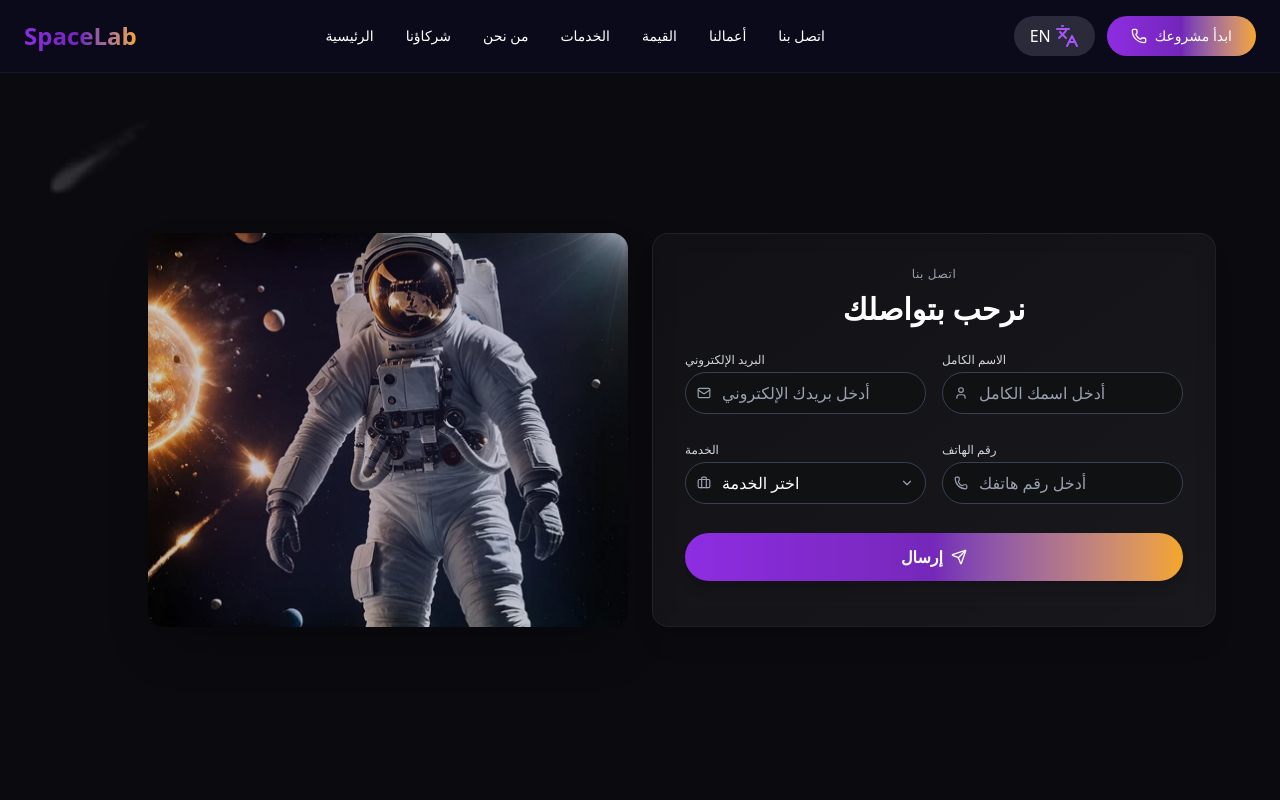
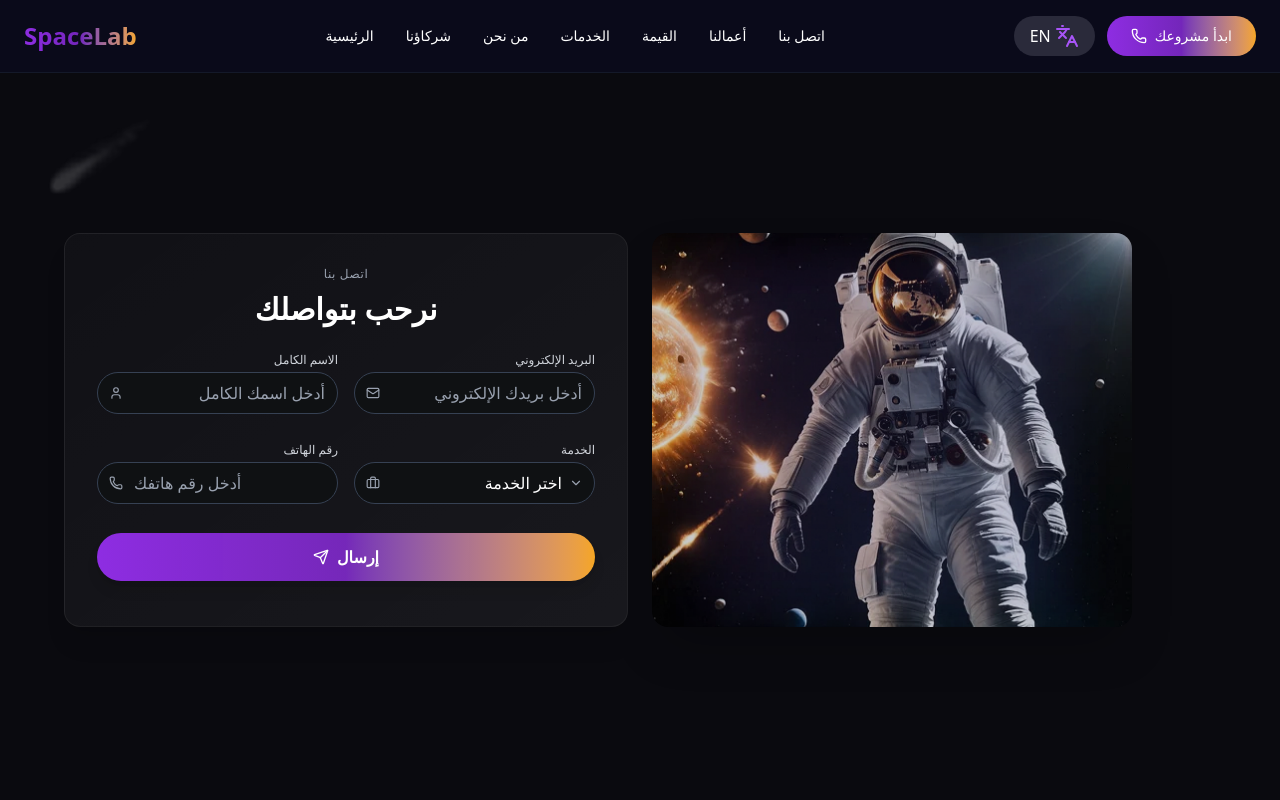
Before and after one commit to hamdymohamedak/SpaceLab, a React (Vite) app: page /contact in a window 1280 px wide. Shown: the top 800 px of the page. Built offline with nearby package versions, Linux system fonts and the light colour scheme.

Commit message:
refactor(contact)

```diff
--- a/src/Components/Contact/Contact.jsx
+++ b/src/Components/Contact/Contact.jsx
@@ -1,13 +1,42 @@
-import React from "react";
+import React, { useEffect, useRef } from "react";
 import { Send, Mail, User, Phone, Briefcase, ChevronDown } from "lucide-react";
 import ManAtSpace from "../../assets/Contact/ManAtSpace.webp";
 import BlurAtManAtSpace from "../../assets/Contact/Blur.webp";
 import star from "../../assets/Contact/Star.webp";
-// import bottomStar from "../../assets/Contact/BottomStar.png";
 import { useTranslation } from "react-i18next";
+import styles from "./Contact.module.css";
 
 export default function Contact() {
-    const { t } = useTranslation();
+    const { t, i18n } = useTranslation();
+    const contentSectionRef = useRef(null); // For parent div in desktop and mobile
+
+    useEffect(() => {
+        document.documentElement.setAttribute('dir', i18n.language === 'ar' ? 'rtl' : 'ltr');
+
+        const observerOptions = {
+            root: null,
+            rootMargin: '0px',
+            threshold: 0.1,
+        };
+
+        const observer = new IntersectionObserver((entries) => {
+            entries.forEach((entry) => {
+                if (entry.isIntersecting) {
+                    entry.target.classList.add(styles.card);
+                    entry.target.classList.remove(styles.noAnimation);
+                } else {
+                    entry.target.classList.remove(styles.card);
+                    entry.target.classList.add(styles.noAnimation);
+                }
+            });
+        }, observerOptions);
+
+        if (contentSectionRef.current) observer.observe(contentSectionRef.current);
+
+        return () => {
+            if (contentSectionRef.current) observer.unobserve(contentSectionRef.current);
+        };
+    }, [i18n.language]);
 
     const handleSubmit = (e) => {
         e.preventDefault();
@@ -16,12 +45,10 @@ export default function Contact() {
     };
 
     return (
-        <section className="relative w-full min-h-screen bg-[#0A0A0F] flex flex-col md:flex-row items-center justify-center py-8 sm:py-12 md:py-16 px-4 sm:px-6 md:px-8 overflow-visible">
-
+        <section className={`relative w-full min-h-screen bg-[#0A0A0F] flex flex-col md:flex-row items-center justify-center py-8 sm:py-12 md:py-16 px-4 sm:px-6 md:px-8 overflow-visible ${i18n.language === 'ar' ? 'text-right' : 'text-left'}`} dir={i18n.language === 'ar' ? 'rtl' : 'ltr'}>
             <img loading="lazy" src={star} alt="star" className="absolute w-30 top-10 left-10 opacity-80" />
 
-            <div className="max-w-full sm:max-w-3xl md:max-w-4xl lg:max-w-6xl mx-auto w-full flex flex-col md:flex-row gap-6">
-
+            <div ref={contentSectionRef} className={`max-w-full sm:max-w-3xl md:max-w-4xl lg:max-w-6xl mx-auto w-full flex flex-col md:flex-row gap-6 ${styles.noAnimation}`}>
                 <div className="flex justify-center md:justify-end w-full md:w-1/2 relative">
                     <div className="relative w-full max-w-[480px] rounded-2xl overflow-hidden shadow-2xl md:h-[calc(100%+4rem-150px)]">
                         <img
@@ -31,7 +58,7 @@ export default function Contact() {
                             className="w-full h-full object-cover"
                         />
                         <img
-                        loading="lazy"
+                            loading="lazy"
                             src={BlurAtManAtSpace}
                             alt="Blur effect"
                             className="absolute inset-0 w-full h-full object-cover z-10 pointer-events-none"
@@ -51,7 +78,6 @@ export default function Contact() {
                         </div>
 
                         <form onSubmit={handleSubmit} className="grid grid-cols-1 sm:grid-cols-2 gap-4 flex-grow">
-
                             <label className="flex flex-col">
                                 <span className="text-xs text-gray-300 mb-1">{t("contact.labels.email")}</span>
                                 <div className="relative">
@@ -66,7 +92,6 @@ export default function Contact() {
                                 </div>
                             </label>
 
-
                             <label className="flex flex-col">
                                 <span className="text-xs text-gray-300 mb-1">{t("contact.labels.fullName")}</span>
                                 <div className="relative">
@@ -80,7 +105,6 @@ export default function Contact() {
                                     />
                                 </div>
                             </label>
-
 
                             <label className="flex flex-col">
                                 <span className="text-xs text-gray-300 mb-1">{t("contact.labels.service")}</span>
@@ -101,7 +125,6 @@ export default function Contact() {
                                 </div>
                             </label>
 
-
                             <label className="flex flex-col">
                                 <span className="text-xs text-gray-300 mb-1">{t("contact.labels.phone")}</span>
                                 <div className="relative">
@@ -114,7 +137,6 @@ export default function Contact() {
                                     />
                                 </div>
                             </label>
-
 
                             <div className="sm:col-span-2">
                                 <button
--- /dev/null
+++ b/src/Components/Contact/Contact.module.css
@@ -0,0 +1,20 @@
+@keyframes slideInFromRight {
+  0% {
+    transform: translateX(50px);
+    opacity: 0;
+  }
+  100% {
+    transform: translateX(0);
+    opacity: 1;
+  }
+}
+
+.card {
+  animation: slideInFromRight 0.8s ease-out forwards;
+}
+
+.no-animation {
+  animation: none !important;
+  transform: translateX(0);
+  opacity: 1;
+}
```
